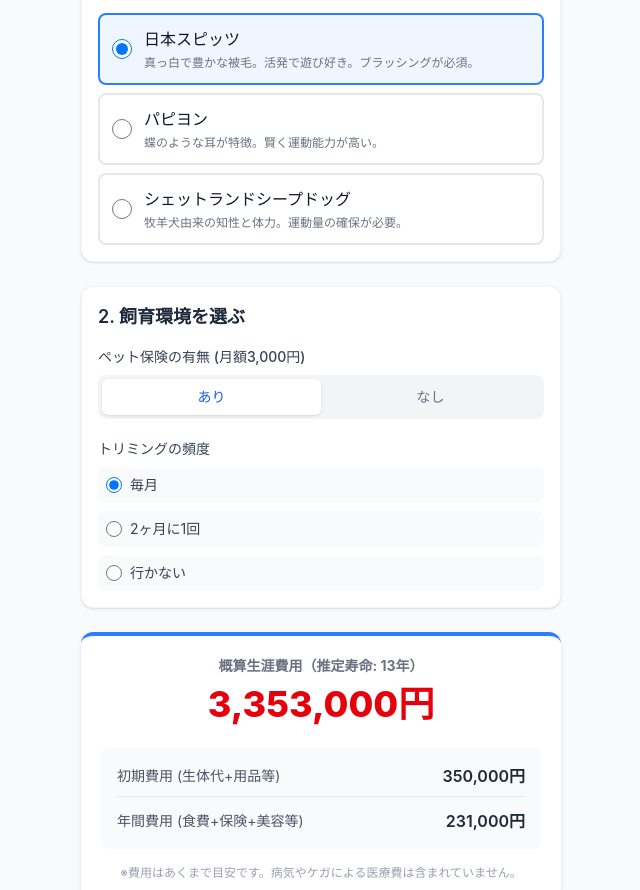
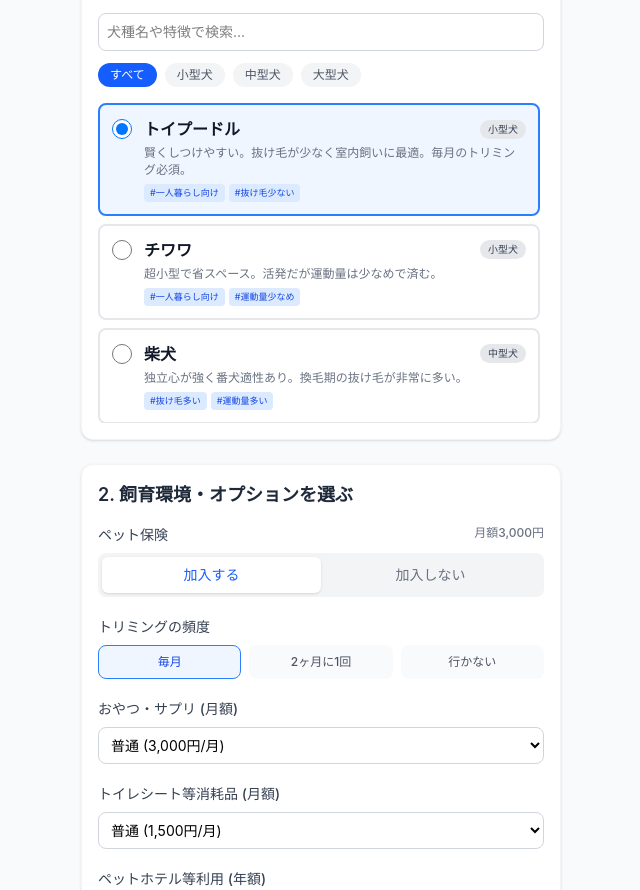
Before and after one commit to BambaSpace/PetSim, a React (Vite) app: page / in a window 1280 px wide. Shown: the part 120-1010 px from the top of the page, without its empty margins (319-959 px from the left). Built offline with nearby package versions, Linux system fonts and the light colour scheme.

Commit message:
機能拡張: 犬種追加・詳細オプション・グラフ・シニア期考慮の実装
Co-authored-by: BambaSpace <246610133+BambaSpace@users.noreply.github.com>

```diff
--- a/package.json
+++ b/package.json
@@ -22,7 +22,8 @@
   "homepage": "https://github.com/BambaSpace/PetSim#readme",
   "dependencies": {
     "react": "^19.2.8",
-    "react-dom": "^19.2.8"
+    "react-dom": "^19.2.8",
+    "recharts": "^3.10.1"
   },
   "devDependencies": {
     "@tailwindcss/vite": "^4.3.3",
--- a/src/App.tsx
+++ b/src/App.tsx
@@ -1,4 +1,5 @@
 import { useState } from 'react';
+import { PieChart, Pie, Cell, ResponsiveContainer, Tooltip, Legend } from 'recharts';
 
 type DogBreed = {
   id: string;
@@ -8,9 +9,55 @@ type DogBreed = {
   monthlyFood: number;
   trimmingCost: number;
   description: string;
+  size: '小型犬' | '中型犬' | '大型犬';
+  tags: string[];
 };
 
 const DOG_BREEDS: DogBreed[] = [
+  {
+    id: 'toy-poodle',
+    name: 'トイプードル',
+    price: 400000,
+    lifespan: 15,
+    monthlyFood: 5000,
+    trimmingCost: 8000,
+    description: '賢くしつけやすい。抜け毛が少なく室内飼いに最適。毎月のトリミング必須。',
+    size: '小型犬',
+    tags: ['一人暮らし向け', '抜け毛少ない']
+  },
+  {
+    id: 'chihuahua',
+    name: 'チワワ',
+    price: 300000,
+    lifespan: 14,
+    monthlyFood: 4000,
+    trimmingCost: 3000,
+    description: '超小型で省スペース。活発だが運動量は少なめで済む。',
+    size: '小型犬',
+    tags: ['一人暮らし向け', '運動量少なめ']
+  },
+  {
+    id: 'shiba',
+    name: '柴犬',
+    price: 250000,
+    lifespan: 14,
+    monthlyFood: 7000,
+    trimmingCost: 0,
+    description: '独立心が強く番犬適性あり。換毛期の抜け毛が非常に多い。',
+    size: '中型犬',
+    tags: ['抜け毛多い', '運動量多い']
+  },
+  {
+    id: 'golden',
+    name: 'ゴールデンレトリバー',
+    price: 350000,
+    lifespan: 11,
+    monthlyFood: 15000,
+    trimmingCost: 10000,
+    description: '温和で人懐っこい。食費や医療費など大型犬ならではのコストがかかる。',
+    size: '大型犬',
+    tags: ['ファミリー向け', '運動量多い', '抜け毛多い']
+  },
   {
     id: 'spitz',
     name: '日本スピッツ',
@@ -18,7 +65,9 @@ const DOG_BREEDS: DogBreed[] = [
     lifespan: 13,
     monthlyFood: 8000,
     trimmingCost: 7000,
-    description: '真っ白で豊かな被毛。活発で遊び好き。ブラッシングが必須。'
+    description: '真っ白で豊かな被毛。活発で遊び好き。ブラッシングが必須。',
+    size: '中型犬',
+    tags: ['抜け毛多い']
   },
   {
     id: 'papillon',
@@ -27,7 +76,9 @@ const DOG_BREEDS: DogBreed[] = [
     lifespan: 15,
     monthlyFood: 6000,
     trimmingCost: 5000,
-    description: '蝶のような耳が特徴。賢く運動能力が高い。'
+    description: '蝶のような耳が特徴。賢く運動能力が高い。',
+    size: '小型犬',
+    tags: ['一人暮らし向け']
   },
   {
     id: 'sheltie',
@@ -36,7 +87,9 @@ const DOG_BREEDS: DogBreed[] = [
     lifespan: 12,
     monthlyFood: 10000,
     trimmingCost: 8000,
-    description: '牧羊犬由来の知性と体力。運動量の確保が必要。'
+    description: '牧羊犬由来の知性と体力。運動量の確保が必要。',
+    size: '中型犬',
+    tags: ['運動量多い', '抜け毛多い']
   }
 ];
 
@@ -44,22 +97,71 @@ const COMMON_INITIAL_COST = 50000;
 const VACCINE_COST = 15000;
 const INSURANCE_MONTHLY = 3000;
 
+const SENIOR_AGE_START = 7;
+const SENIOR_MEDICAL_MULTIPLIER = 1.5; // シニア期の医療費・ケア増加率
+
 export default function App() {
   const [selectedBreedId, setSelectedBreedId] = useState<string>(DOG_BREEDS[0].id);
   const [hasInsurance, setHasInsurance] = useState<boolean>(true);
   const [trimmingFrequency, setTrimmingFrequency] = useState<number>(12);
 
+  // 絞り込み・検索用の状態
+  const [searchQuery, setSearchQuery] = useState<string>('');
+  const [selectedSize, setSelectedSize] = useState<string>('all');
+
+  // 新しい飼育オプション状態
+  const [snackCost, setSnackCost] = useState<number>(3000); // 月額おやつ・サプリ代
+  const [hotelCost, setHotelCost] = useState<number>(0); // 年間ホテル・ドッグラン代
+  const [trainingCost, setTrainingCost] = useState<number>(0); // 初期しつけ教室代
+  const [toiletSheetCost, setToiletSheetCost] = useState<number>(1500); // 月額トイレシート代
+
   const breed = DOG_BREEDS.find((b) => b.id === selectedBreedId) || DOG_BREEDS[0];
 
-  const initialCost = breed.price + COMMON_INITIAL_COST;
-  const annualCost = ((breed.monthlyFood + (hasInsurance ? INSURANCE_MONTHLY : 0)) * 12) +
-                     (breed.trimmingCost * trimmingFrequency) +
-                     VACCINE_COST;
-  const lifetimeCost = initialCost + (annualCost * breed.lifespan);
+  // 1. 初期費用 (生体代 + 用品・登録料 + しつけ教室)
+  const initialCost = breed.price + COMMON_INITIAL_COST + trainingCost;
+
+  // 2. 基本の年間費用 (シニア期以外)
+  // - 食費・日用品
+  const annualFoodAndGoods = (breed.monthlyFood + snackCost + toiletSheetCost) * 12;
+  // - 美容・お世話
+  const annualCare = (breed.trimmingCost * trimmingFrequency) + hotelCost;
+  // - 医療・保険
+  const annualMedical = VACCINE_COST + (hasInsurance ? INSURANCE_MONTHLY * 12 : 0);
+
+  const normalAnnualCost = annualFoodAndGoods + annualCare + annualMedical;
+
+  // 3. 生涯費用の計算 (シニア期を考慮)
+  let totalFoodAndGoods = 0;
+  let totalCare = 0;
+  let totalMedical = 0;
+
+  for (let year = 1; year <= breed.lifespan; year++) {
+    const isSenior = year >= SENIOR_AGE_START;
+    const medicalMultiplier = isSenior ? SENIOR_MEDICAL_MULTIPLIER : 1;
+
+    totalFoodAndGoods += annualFoodAndGoods;
+    totalCare += annualCare;
+    totalMedical += annualMedical * medicalMultiplier;
+  }
+
+  const lifetimeCost = initialCost + totalFoodAndGoods + totalCare + totalMedical;
+
+  const chartData = [
+    { name: '初期費用', value: initialCost },
+    { name: '食費・日用品', value: totalFoodAndGoods },
+    { name: '美容・お世話', value: totalCare },
+    { name: '医療・保険', value: totalMedical },
+  ];
 
   const formatCurrency = (num: number) => {
     return new Intl.NumberFormat('ja-JP').format(num) + '円';
   };
+
+  const filteredBreeds = DOG_BREEDS.filter((b) => {
+    const matchSearch = b.name.includes(searchQuery) || b.description.includes(searchQuery) || b.tags.some(t => t.includes(searchQuery));
+    const matchSize = selectedSize === 'all' || b.size === selectedSize;
+    return matchSearch && matchSize;
+  });
 
   return (
     <div className="min-h-screen bg-gray-50 flex flex-col items-center">
@@ -72,111 +174,235 @@ export default function App() {
         {/* Step 1: Breed Selection */}
         <section className="bg-white p-4 rounded-xl shadow-sm border border-gray-100">
           <h2 className="text-lg font-semibold mb-3 text-gray-800">1. 犬種を選ぶ</h2>
-          <div className="flex flex-col gap-2">
-            {DOG_BREEDS.map((b) => (
+
+          <div className="mb-4 space-y-3">
+            <input
+              type="text"
+              placeholder="犬種名や特徴で検索..."
+              value={searchQuery}
+              onChange={(e) => setSearchQuery(e.target.value)}
+              className="w-full p-2 border border-gray-300 rounded-lg text-sm focus:outline-none focus:ring-2 focus:ring-blue-500"
+            />
+            <div className="flex gap-2">
+              {['all', '小型犬', '中型犬', '大型犬'].map((size) => (
+                <button
+                  key={size}
+                  onClick={() => setSelectedSize(size)}
+                  className={`px-3 py-1 text-xs font-medium rounded-full transition-colors ${
+                    selectedSize === size ? 'bg-blue-600 text-white' : 'bg-gray-100 text-gray-600 hover:bg-gray-200'
+                  }`}
+                >
+                  {size === 'all' ? 'すべて' : size}
+                </button>
+              ))}
+            </div>
+          </div>
+
+          <div className="flex flex-col gap-2 max-h-80 overflow-y-auto pr-1">
+            {filteredBreeds.length > 0 ? filteredBreeds.map((b) => (
               <label
                 key={b.id}
-                className={`p-3 rounded-lg border-2 cursor-pointer transition-colors ${
+                className={`p-3 rounded-lg border-2 cursor-pointer transition-colors flex-shrink-0 ${
                   selectedBreedId === b.id ? 'border-blue-500 bg-blue-50' : 'border-gray-200 hover:bg-gray-50'
                 }`}
               >
-                <div className="flex items-center gap-3">
+                <div className="flex items-start gap-3">
                   <input
                     type="radio"
                     name="breed"
                     value={b.id}
                     checked={selectedBreedId === b.id}
                     onChange={(e) => setSelectedBreedId(e.target.value)}
-                    className="w-5 h-5 text-blue-600 focus:ring-blue-500"
+                    className="w-5 h-5 mt-0.5 text-blue-600 focus:ring-blue-500"
                   />
-                  <div>
-                    <div className="font-medium text-gray-900">{b.name}</div>
-                    <div className="text-xs text-gray-500 mt-1">{b.description}</div>
+                  <div className="flex-1">
+                    <div className="flex justify-between items-center mb-1">
+                      <div className="font-bold text-gray-900">{b.name}</div>
+                      <span className="text-[10px] bg-gray-200 text-gray-700 px-2 py-0.5 rounded-full">{b.size}</span>
+                    </div>
+                    <div className="text-xs text-gray-500 leading-snug mb-1.5">{b.description}</div>
+                    <div className="flex flex-wrap gap-1">
+                      {b.tags.map(tag => (
+                        <span key={tag} className="text-[9px] bg-blue-100 text-blue-700 px-1.5 py-0.5 rounded text-nowrap">
+                          #{tag}
+                        </span>
+                      ))}
+                    </div>
                   </div>
                 </div>
               </label>
-            ))}
+            )) : (
+              <p className="text-center text-sm text-gray-500 py-4">該当する犬種が見つかりません</p>
+            )}
           </div>
         </section>
 
         {/* Step 2: Environment Settings */}
         <section className="bg-white p-4 rounded-xl shadow-sm border border-gray-100">
-          <h2 className="text-lg font-semibold mb-4 text-gray-800">2. 飼育環境を選ぶ</h2>
+          <h2 className="text-lg font-semibold mb-4 text-gray-800">2. 飼育環境・オプションを選ぶ</h2>
 
-          <div className="mb-5">
-            <h3 className="text-sm font-medium text-gray-700 mb-2">ペット保険の有無 (月額3,000円)</h3>
+          <div className="space-y-5">
+            {/* 保険 */}
+            <div>
+              <h3 className="text-sm font-medium text-gray-700 mb-2 flex justify-between">
+                <span>ペット保険</span>
+                <span className="text-xs text-gray-500">月額3,000円</span>
+              </h3>
               <div className="flex bg-gray-100 p-1 rounded-lg">
                 <button
                   onClick={() => setHasInsurance(true)}
                   className={`flex-1 py-2 text-sm font-medium rounded-md transition-colors ${hasInsurance ? 'bg-white shadow text-blue-600' : 'text-gray-500'}`}
                 >
-                あり
+                  加入する
                 </button>
                 <button
                   onClick={() => setHasInsurance(false)}
                   className={`flex-1 py-2 text-sm font-medium rounded-md transition-colors ${!hasInsurance ? 'bg-white shadow text-blue-600' : 'text-gray-500'}`}
                 >
-                なし
+                  加入しない
                 </button>
               </div>
             </div>
 
+            {/* トリミング */}
+            {breed.trimmingCost > 0 && (
               <div>
                 <h3 className="text-sm font-medium text-gray-700 mb-2">トリミングの頻度</h3>
-            <div className="flex flex-col gap-2">
-              <label className="flex items-center gap-2 p-2 bg-gray-50 rounded-lg cursor-pointer">
+                <div className="grid grid-cols-3 gap-2">
+                  {[
+                    { label: '毎月', value: 12 },
+                    { label: '2ヶ月に1回', value: 6 },
+                    { label: '行かない', value: 0 }
+                  ].map(option => (
+                    <label key={option.value} className={`flex flex-col items-center justify-center p-2 rounded-lg cursor-pointer border ${trimmingFrequency === option.value ? 'bg-blue-50 border-blue-500 text-blue-700' : 'bg-gray-50 border-transparent text-gray-600 hover:bg-gray-100'}`}>
                       <input
                         type="radio"
                         name="trimming"
-                  checked={trimmingFrequency === 12}
-                  onChange={() => setTrimmingFrequency(12)}
-                  className="text-blue-600 focus:ring-blue-500 w-4 h-4"
+                        value={option.value}
+                        checked={trimmingFrequency === option.value}
+                        onChange={() => setTrimmingFrequency(option.value)}
+                        className="sr-only"
                       />
-                <span className="text-sm text-gray-700">毎月</span>
+                      <span className="text-xs font-medium">{option.label}</span>
                     </label>
-              <label className="flex items-center gap-2 p-2 bg-gray-50 rounded-lg cursor-pointer">
-                <input
-                  type="radio"
-                  name="trimming"
-                  checked={trimmingFrequency === 6}
-                  onChange={() => setTrimmingFrequency(6)}
-                  className="text-blue-600 focus:ring-blue-500 w-4 h-4"
-                />
-                <span className="text-sm text-gray-700">2ヶ月に1回</span>
-              </label>
-              <label className="flex items-center gap-2 p-2 bg-gray-50 rounded-lg cursor-pointer">
-                <input
-                  type="radio"
-                  name="trimming"
-                  checked={trimmingFrequency === 0}
-                  onChange={() => setTrimmingFrequency(0)}
-                  className="text-blue-600 focus:ring-blue-500 w-4 h-4"
-                />
-                <span className="text-sm text-gray-700">行かない</span>
-              </label>
+                  ))}
                 </div>
+              </div>
+            )}
+
+            {/* おやつ・サプリ */}
+            <div>
+              <h3 className="text-sm font-medium text-gray-700 mb-2">おやつ・サプリ (月額)</h3>
+              <select
+                value={snackCost}
+                onChange={(e) => setSnackCost(Number(e.target.value))}
+                className="w-full p-2 border border-gray-300 rounded-lg text-sm bg-white"
+              >
+                <option value={1000}>控えめ (1,000円/月)</option>
+                <option value={3000}>普通 (3,000円/月)</option>
+                <option value={5000}>たっぷり・高級 (5,000円/月)</option>
+              </select>
+            </div>
+
+            {/* トイレシート */}
+            <div>
+              <h3 className="text-sm font-medium text-gray-700 mb-2">トイレシート等消耗品 (月額)</h3>
+              <select
+                value={toiletSheetCost}
+                onChange={(e) => setToiletSheetCost(Number(e.target.value))}
+                className="w-full p-2 border border-gray-300 rounded-lg text-sm bg-white"
+              >
+                <option value={1000}>節約・安いもの (1,000円/月)</option>
+                <option value={1500}>普通 (1,500円/月)</option>
+                <option value={3000}>厚手・高級 (3,000円/月)</option>
+              </select>
+            </div>
+
+            {/* ペットホテル・ドッグラン */}
+            <div>
+              <h3 className="text-sm font-medium text-gray-700 mb-2">ペットホテル等利用 (年額)</h3>
+              <select
+                value={hotelCost}
+                onChange={(e) => setHotelCost(Number(e.target.value))}
+                className="w-full p-2 border border-gray-300 rounded-lg text-sm bg-white"
+              >
+                <option value={0}>利用しない (0円/年)</option>
+                <option value={20000}>たまに利用 (20,000円/年)</option>
+                <option value={60000}>頻繁に利用 (60,000円/年)</option>
+              </select>
+            </div>
+
+            {/* しつけ教室 */}
+            <div>
+              <h3 className="text-sm font-medium text-gray-700 mb-2">プロのしつけ教室 (初期費用)</h3>
+              <div className="flex bg-gray-100 p-1 rounded-lg">
+                <button
+                  onClick={() => setTrainingCost(50000)}
+                  className={`flex-1 py-2 text-sm font-medium rounded-md transition-colors ${trainingCost > 0 ? 'bg-white shadow text-blue-600' : 'text-gray-500'}`}
+                >
+                  通う (50,000円)
+                </button>
+                <button
+                  onClick={() => setTrainingCost(0)}
+                  className={`flex-1 py-2 text-sm font-medium rounded-md transition-colors ${trainingCost === 0 ? 'bg-white shadow text-blue-600' : 'text-gray-500'}`}
+                >
+                  自分でやる
+                </button>
+              </div>
+            </div>
+
           </div>
         </section>
 
         {/* Step 3: Result */}
-        <section className="bg-white p-5 rounded-xl shadow-md border-t-4 border-blue-500">
+        <section className="bg-white p-5 rounded-xl shadow-md border-t-4 border-blue-500 flex flex-col gap-4">
+          <div>
             <h2 className="text-center text-sm font-bold text-gray-500 mb-2">概算生涯費用（推定寿命: {breed.lifespan}年）</h2>
-          <div className="text-center mb-6">
+            <div className="text-center mb-2">
               <span className="text-4xl font-extrabold text-red-600">{formatCurrency(lifetimeCost)}</span>
             </div>
+          </div>
 
-          <div className="bg-gray-50 rounded-lg p-4 space-y-3">
+          {/* グラフ表示 */}
+          <div className="h-48 w-full mt-2">
+            <ResponsiveContainer width="100%" height="100%">
+              <PieChart>
+                <Pie
+                  data={chartData}
+                  cx="50%"
+                  cy="50%"
+                  innerRadius={50}
+                  outerRadius={70}
+                  paddingAngle={2}
+                  dataKey="value"
+                >
+                  <Cell fill="#60a5fa" /> {/* 初期費用 */}
+                  <Cell fill="#f472b6" /> {/* 食費・日用品 */}
+                  <Cell fill="#34d399" /> {/* 美容・お世話 */}
+                  <Cell fill="#fbbf24" /> {/* 医療・保険 */}
+                </Pie>
+                <Tooltip formatter={(value: number) => formatCurrency(value)} />
+                <Legend verticalAlign="bottom" height={36} wrapperStyle={{ fontSize: '12px' }} />
+              </PieChart>
+            </ResponsiveContainer>
+          </div>
+
+          <div className="bg-gray-50 rounded-lg p-4 space-y-3 mt-2 text-sm">
             <div className="flex justify-between items-center border-b border-gray-200 pb-2">
-              <span className="text-sm text-gray-600">初期費用 (生体代+用品等)</span>
+              <span className="text-gray-600">初期費用</span>
               <span className="font-semibold text-gray-800">{formatCurrency(initialCost)}</span>
             </div>
+            <div className="flex justify-between items-center border-b border-gray-200 pb-2">
+              <span className="text-gray-600">年間費用 (若年期)</span>
+              <span className="font-semibold text-gray-800">{formatCurrency(normalAnnualCost)}</span>
+            </div>
             <div className="flex justify-between items-center">
-              <span className="text-sm text-gray-600">年間費用 (食費+保険+美容等)</span>
-              <span className="font-semibold text-gray-800">{formatCurrency(annualCost)}</span>
+              <span className="text-gray-600">年間費用 (シニア期7歳~)</span>
+              <span className="font-semibold text-red-500">{formatCurrency(normalAnnualCost + (annualMedical * (SENIOR_MEDICAL_MULTIPLIER - 1)))}</span>
             </div>
           </div>
-          <p className="text-xs text-gray-400 mt-4 text-center">
-            ※費用はあくまで目安です。病気やケガによる医療費は含まれていません。
+          <p className="text-xs text-gray-400 mt-2 text-center">
+            ※シニア期は医療・保険カテゴリの費用が1.5倍になる想定で計算しています。
           </p>
         </section>
 
```
Also changed, not shown: 6 other files (tests, documents, lock files or other folders). Lines whose indentation alone changed are shown as unchanged.
